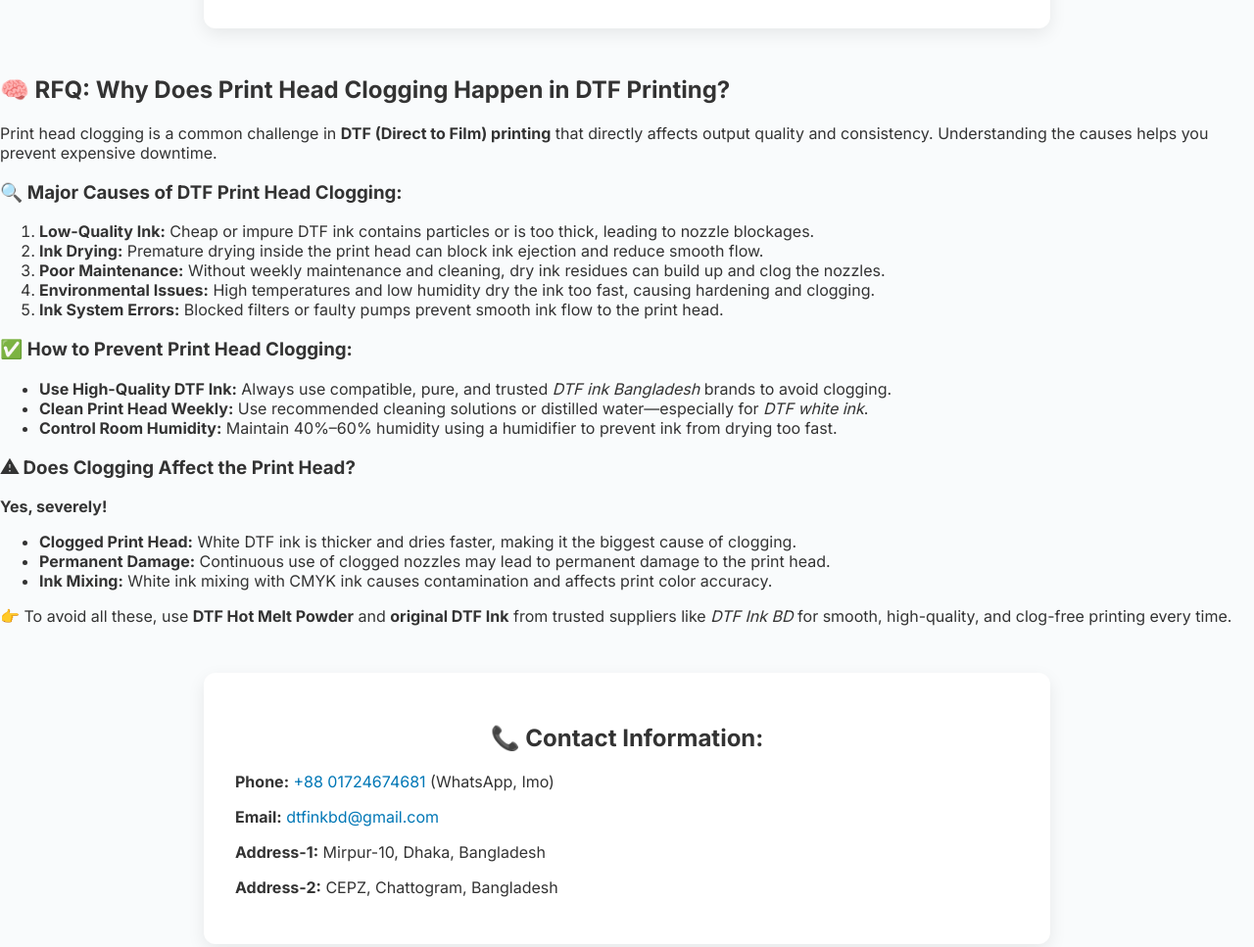
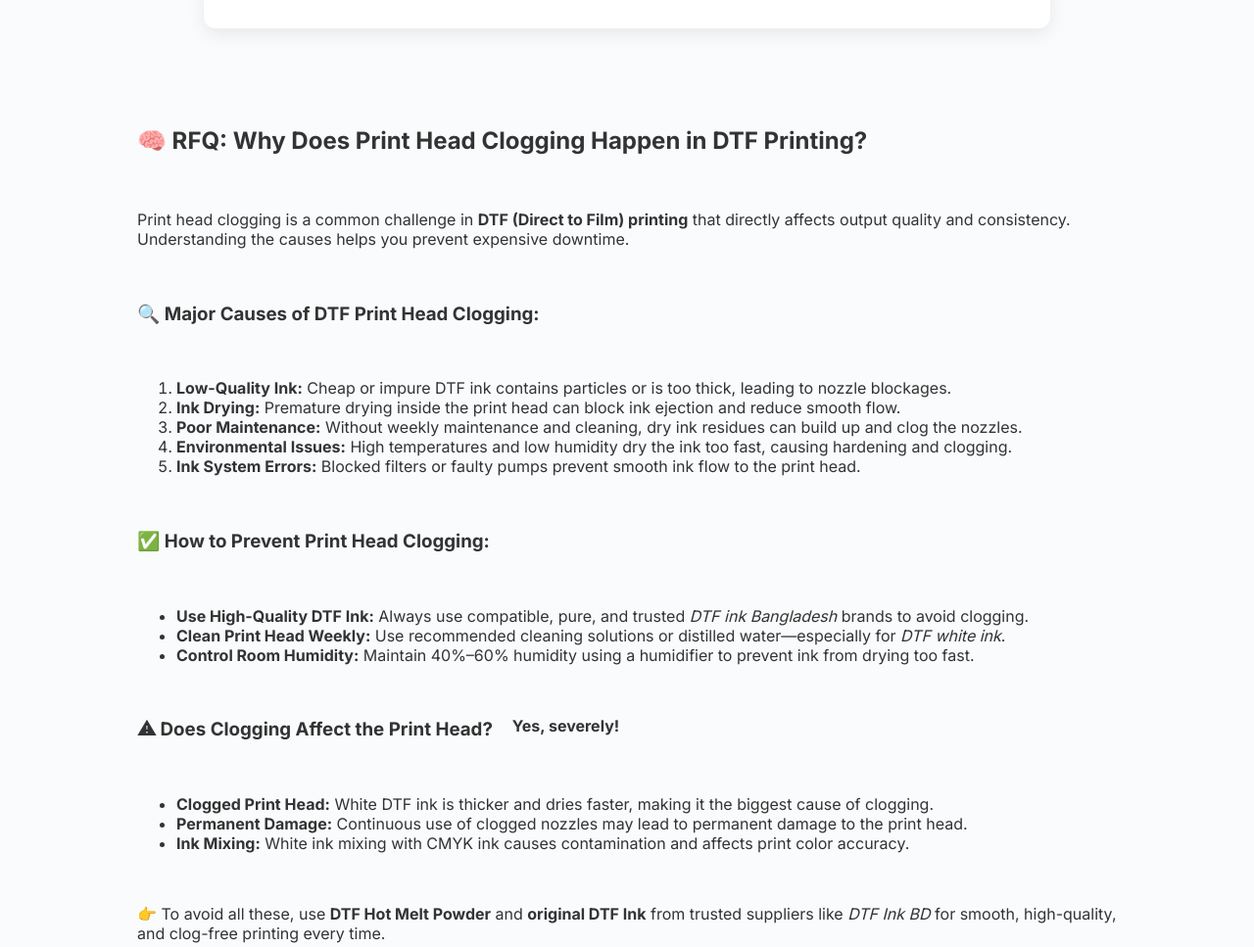
Before and after one commit to dtfinkbd/dtfinkbd, a plain HTML site: page index.html in a window 1280 px wide. Shown: the part 4864-5831 px from the top of the page at 98% size. Drawn offline with Linux system fonts and the light colour scheme.

Commit message:
Update index.html

```diff
--- a/index.html
+++ b/index.html
@@ -615,7 +615,15 @@
         /* font-size: 3em !important; */ /* Example if inline style is kept */
       }
     }
-
+.article {
+    display: flex;
+    flex-wrap: wrap;
+    gap: 20px;
+    justify-content: left;
+    padding: 2rem;
+    max-width: 1000px;
+    margin: 3rem auto;
+}
   </style>
 </head>
 
```
